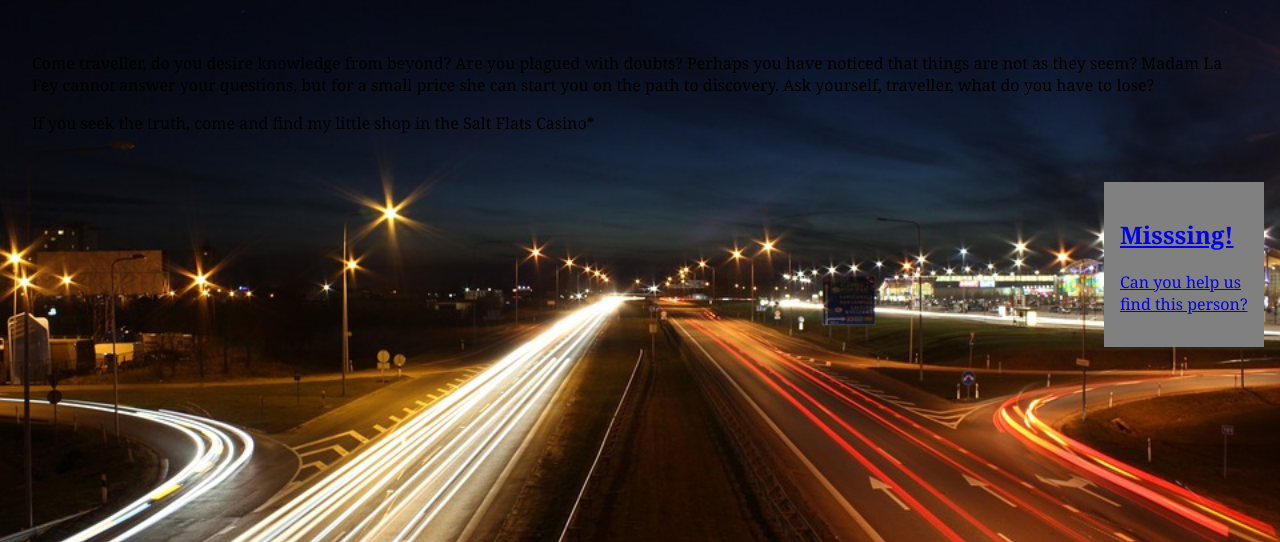
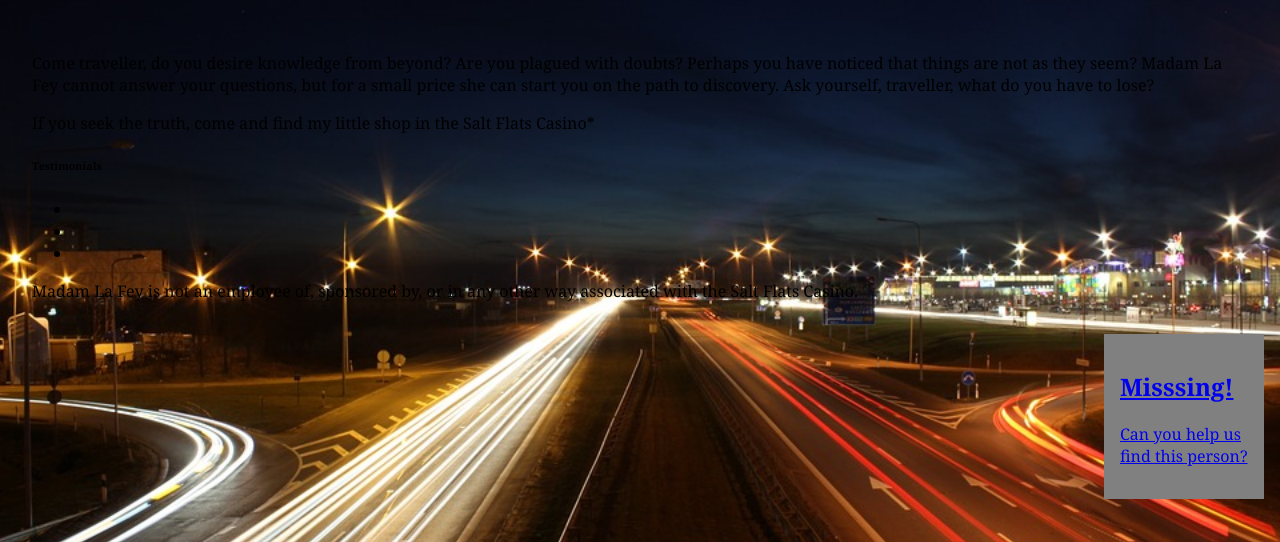
Before and after one commit to Zesjier/wendingflats, a Django app: template nv/templates/nv/fey.html in a window 1280 px wide. Shown: the part 124-666 px from the top of the page. Run offline with Django 3.2, Linux system fonts and the light colour scheme; the template is opened without the code that fills it, so the values that code supplies are empty; parts of the project's set-up code (start-up, migrations or seed data) failed here and were passed over.

Commit message:
filled out the madam la fey page

```diff
--- a/nv/templates/nv/fey.html
+++ b/nv/templates/nv/fey.html
@@ -15,6 +15,16 @@
     <p>
       If you seek the truth, come and find my little shop in the Salt Flats Casino*
     </p>
+    <h6>Testimonials</h6>
+    <ul>
+      <li></li>
+      <li></li>
+      <li></li>
+    </ul>
+    <aside>
+      Madam La Fey is not an employee of, sponsored by, or in any other
+      way associated with the Salt Flats Casino.
+    </aside>
   </div>
 {% endblock %}
 
```
